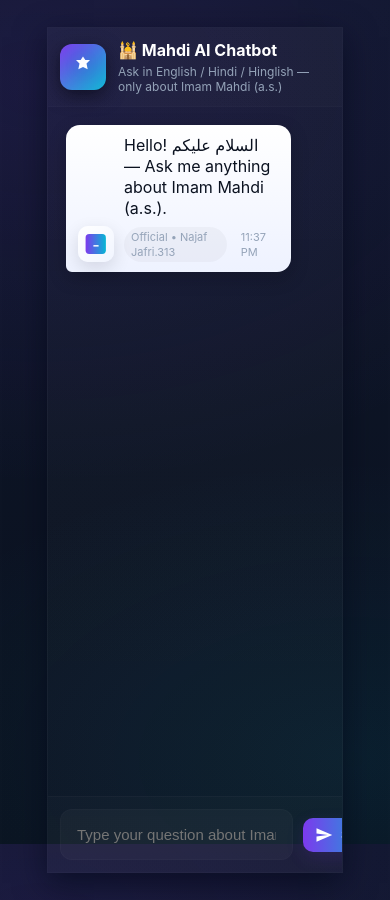
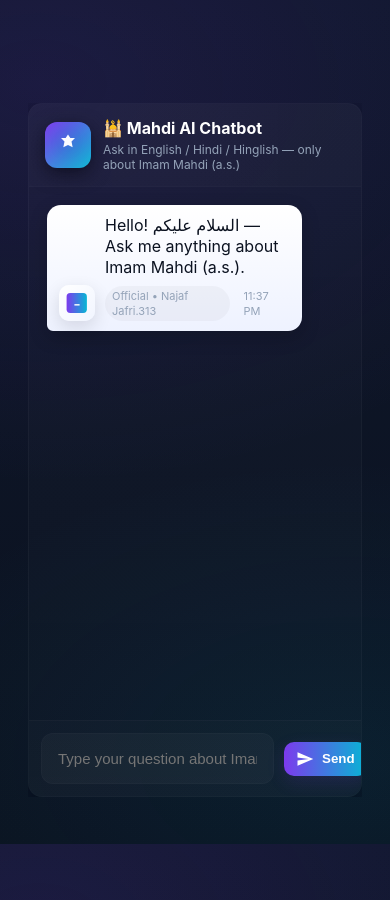
Before and after one commit to jafrinajaf786/chat_bot, a Flask app: page / in a window 390 px wide. Run offline with Flask 3, Linux system fonts and the light colour scheme.

Commit message:
index.html

```diff
--- a/templates/index.html
+++ b/templates/index.html
@@ -2,26 +2,25 @@
 <html lang="en">
 <head>
   <meta charset="utf-8" />
-  <meta name="viewport" content="width=device-width,initial-scale=1" />
+  <!-- Force desktop width on mobile -->
+  <meta name="viewport" content="width=420, initial-scale=1.0, maximum-scale=1.0, user-scalable=no" />
   <title>🕌 Mahdi Chat • Mahadvi313.Ai</title>
 
-  <!-- Inline styles for single-file ease -->
   <style>
     :root{
-      --bg1: #0f172a; /* dark */
-      --bg2: #0b1220; /* darker */
+      --bg1: #0f172a;
+      --bg2: #0b1220;
       --card: #0f172a;
-      --accent1: #7c3aed; /* purple */
-      --accent2: #06b6d4; /* teal */
+      --accent1: #7c3aed;
+      --accent2: #06b6d4;
       --user-bubble: linear-gradient(135deg,#2563eb 0%, #1e40af 100%);
       --bot-bubble: linear-gradient(180deg,#ffffff 0%, #eef2ff 100%);
       --glass: rgba(255,255,255,0.06);
       --muted: #94a3b8;
     }
 
-    /* Page layout */
-    html,body{height:100%;margin:0;font-family:Inter, "Segoe UI", Roboto, system-ui, -apple-system;}
-    body{
+    html, body { height:100%; margin:0; font-family:Inter, "Segoe UI", Roboto, system-ui, -apple-system; }
+    body {
       display:flex;
       align-items:center;
       justify-content:center;
@@ -33,12 +32,19 @@
       padding:28px;
     }
 
-    /* Card */
+    /* horizontal scroll wrapper */
+    .scroll-wrap {
+      width: 100%;
+      overflow-x: auto;
+      display: flex;
+      justify-content: center;
+    }
+
+    /* Chat card */
     .chat-wrap{
-      width: 420px;
-      max-width: calc(100% - 40px);
+      width: 420px; /* desktop width fixed */
+      min-height: 520px;
       height: 82vh;
-      min-height: 520px;
       background: linear-gradient(180deg, rgba(255,255,255,0.02), rgba(255,255,255,0.01));
       border-radius: 14px;
       box-shadow: 0 10px 30px rgba(2,6,23,0.6);
@@ -48,7 +54,6 @@
       border: 1px solid rgba(255,255,255,0.03);
     }
 
-    /* Header */
     .chat-header{
       display:flex;
       align-items:center;
@@ -69,7 +74,6 @@
     .title h1{margin:0;font-size:16px;color:white;}
     .title p{margin:0;margin-top:4px;font-size:12px;color:var(--muted);}
 
-    /* Chat area */
     .chat-body{
       flex:1;
       padding:18px;
@@ -81,7 +85,6 @@
       scroll-behavior: smooth;
     }
 
-    /* Message bubble base */
     .msg{
       max-width:78%;
       padding:10px 12px;
@@ -92,7 +95,6 @@
       animation: slideUp .28s cubic-bezier(.2,.9,.3,1);
     }
 
-    /* User (right) */
     .msg.user{
       margin-left:auto;
       background: var(--user-bubble);
@@ -102,7 +104,6 @@
       animation-name: popIn;
     }
 
-    /* Bot (left) */
     .msg.bot{
       margin-right:auto;
       background: var(--bot-bubble);
@@ -114,7 +115,6 @@
       animation-name: slideIn;
     }
 
-    /* bot avatar */
     .bot .avatar{
       width:36px;height:36px;border-radius:10px;flex:0 0 36px;
       display:flex;align-items:center;justify-content:center;
@@ -123,13 +123,11 @@
     }
     .bot .content{flex:1;padding-right:6px}
 
-    /* small meta line */
     .meta{
       display:flex;gap:8px;align-items:center;margin-top:8px;font-size:11px;color:var(--muted);
     }
     .meta .source{padding:3px 7px;border-radius:999px;background:rgba(10,12,18,0.03);}
 
-    /* Typing indicator */
     .typing {
       display:flex;gap:6px;align-items:center;padding:8px 12px;border-radius:12px;background:rgba(255,255,255,0.03);
       width:120px;
@@ -141,7 +139,6 @@
     .typing .dot:nth-child(2){animation-delay:0.15s}
     .typing .dot:nth-child(3){animation-delay:0.3s}
 
-    /* Input area */
     .chat-input{
       padding:12px;
       display:flex;
@@ -164,28 +161,22 @@
       width:18px;height:18px;display:inline-block;vertical-align:middle;
     }
 
-    /* Animations */
     @keyframes slideUp { from { opacity:0; transform: translateY(8px); } to { opacity:1; transform:none; } }
     @keyframes popIn { from { transform: scale(.92) translateY(6px); opacity:0 } to { transform:none; opacity:1 } }
     @keyframes slideIn { from { opacity:0; transform: translateX(-12px) } to { opacity:1; transform:none } }
     @keyframes bounce { 0%{transform:translateY(0)} 50%{transform:translateY(-6px)} 100%{transform:translateY(0)} }
 
-    /* timestamp */
     .time{font-size:11px;color:var(--muted);margin-left:6px}
 
-    /* responsive */
-    @media (max-width:480px){
-      .chat-wrap{width:100%;height:100vh;border-radius:0}
-      .chat-header{padding:12px}
-    }
-
+    /* responsive override removed, desktop look preserved */
   </style>
 </head>
 <body>
+  <div class="scroll-wrap">
     <div class="chat-wrap" role="application">
+      <!-- chat header, body, input (same as your original HTML) -->
       <div class="chat-header">
         <div class="logo" aria-hidden="true">
-        <!-- stylized mosque / M icon SVG -->
           <svg viewBox="0 0 24 24" fill="none" xmlns="http://www.w3.org/2000/svg">
             <path d="M12 3l2 3h4l-3 3 1 5-4-2-4 2 1-5L6 6h4l2-3z" fill="white" opacity="0.98"/>
           </svg>
@@ -197,10 +188,8 @@
       </div>
 
       <div class="chat-body" id="chatBody" aria-live="polite">
-      <!-- initial bot greeting -->
         <div class="msg bot" id="welcome">
           <div class="avatar" aria-hidden="true">
-          <!-- animated geometric avatar -->
             <svg width="26" height="26" viewBox="0 0 100 100" xmlns="http://www.w3.org/2000/svg">
               <defs>
                 <linearGradient id="g" x1="0" x2="1">
@@ -231,14 +220,14 @@
         </button>
       </div>
     </div>
+  </div>
 
-  <!-- JS: Fetch + animations + typing + timestamps -->
+  <!-- Your JS (same as original, no changes needed) -->
   <script>
     const chatBody = document.getElementById('chatBody');
     const input = document.getElementById('userInput');
     const sendBtn = document.getElementById('sendBtn');
 
-    // helper: format time (12-hour)
     function timeNow(){
       const d=new Date();
       let h=d.getHours(), m=d.getMinutes();
@@ -248,7 +237,6 @@
       return `${h}:${m} ${am}`;
     }
 
-    // create message DOM
     function createMessage(text, who='bot', meta=''){
       const wrapper = document.createElement('div');
       wrapper.className = 'msg ' + who;
@@ -272,7 +260,6 @@
       return wrapper;
     }
 
-    // show typing indicator
     function showTyping(){
       const t = document.createElement('div');
       t.className = 'msg bot typing';
@@ -287,16 +274,13 @@
       if (t) t.remove();
     }
 
-    // send message
     async function sendMessage(){
       const msg = input.value.trim();
       if (!msg) return;
-      // append user bubble
       chatBody.appendChild(createMessage(escapeHtml(msg), 'user'));
       input.value = '';
       chatBody.scrollTop = chatBody.scrollHeight;
 
-      // show typing
       showTyping();
 
       try {
@@ -308,12 +292,10 @@
         const data = await res.json();
         hideTyping();
 
-        // append bot reply with small animation delay
         const botMsg = createMessage(data.reply, 'bot');
         botMsg.style.opacity = '0';
         chatBody.appendChild(botMsg);
         chatBody.scrollTop = chatBody.scrollHeight;
-        // small fade in
         setTimeout(()=>{ botMsg.style.transition='opacity .25s ease, transform .25s ease'; botMsg.style.opacity='1'; }, 30);
       } catch (err){
         hideTyping();
@@ -322,13 +304,11 @@
       }
     }
 
-    // helper to prevent XSS injection for messages
     function escapeHtml(text){
       const map = { '&': '&amp;', '<': '&lt;', '>': '&gt;', '"': '&quot;', "'": '&#039;' };
       return text.replace(/[&<>"']/g, m => map[m]);
     }
 
-    // send on button or Enter
     sendBtn.addEventListener('click', sendMessage);
     input.addEventListener('keydown', (e) => {
       if (e.key === 'Enter' && !e.shiftKey) {
@@ -337,9 +317,7 @@
       }
     });
 
-    // subtle entrance animation for initial elements
     document.addEventListener('DOMContentLoaded', ()=>{
-      // remove default welcome delay
       document.querySelectorAll('.msg').forEach((m, i)=> {
         m.style.opacity=0; m.style.transform='translateY(6px)';
         setTimeout(()=>{ m.style.transition='opacity .35s ease, transform .35s ease'; m.style.opacity=1; m.style.transform='none'; }, 70 + i*80);
```
Lines whose indentation alone changed are shown as unchanged.
